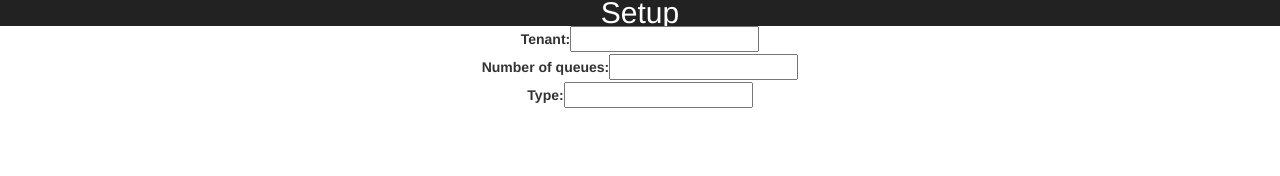
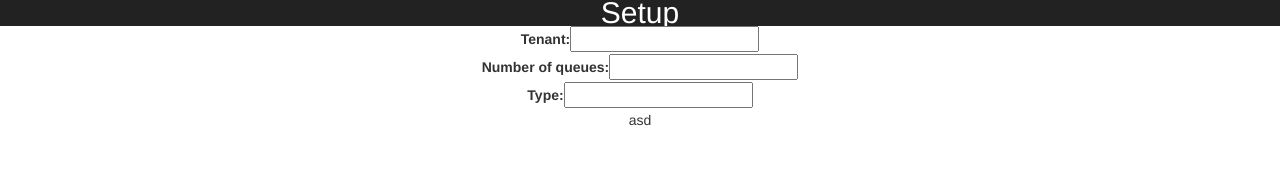
Before and after one commit to TDA/React-Drag-Drop, a React (Create React App) app: page / in a window 1280 px wide. Shown: the part 124-300 px from the top of the page. Built offline with nearby package versions, Linux system fonts and the light colour scheme.

Commit message:
starting on DVTCGenerator

```diff
--- a/src/App.js
+++ b/src/App.js
@@ -5,6 +5,7 @@ import './react-context-menu.css';
 // import Dragula from 'react-dragula';
 import QueuesContainer from './QueuesContainer'
 import FormElements from "./FormElements";
+import DVTCGenerator from "./DVTCGenerator"
 
 function EscDeEscObject() {
   this.escalation = [];
@@ -113,6 +114,9 @@ class App extends Component {
         <div className="parent-container" >
           {containers}
         </div>
+        <DVTCGenerator>
+
+        </DVTCGenerator>
       </div>
     );
   }
--- /dev/null
+++ b/src/DVTCGenerator.js
@@ -0,0 +1,14 @@
+import React, { Component } from 'react';
+import './App.css';
+import FormElements from './FormElements'
+import JsonOutput from './JsonOutput';
+
+class DVTCGenerator extends Component {
+  render() {
+    return(
+      <div>asd</div>
+    )
+  }
+}
+
+export default DVTCGenerator;
```
